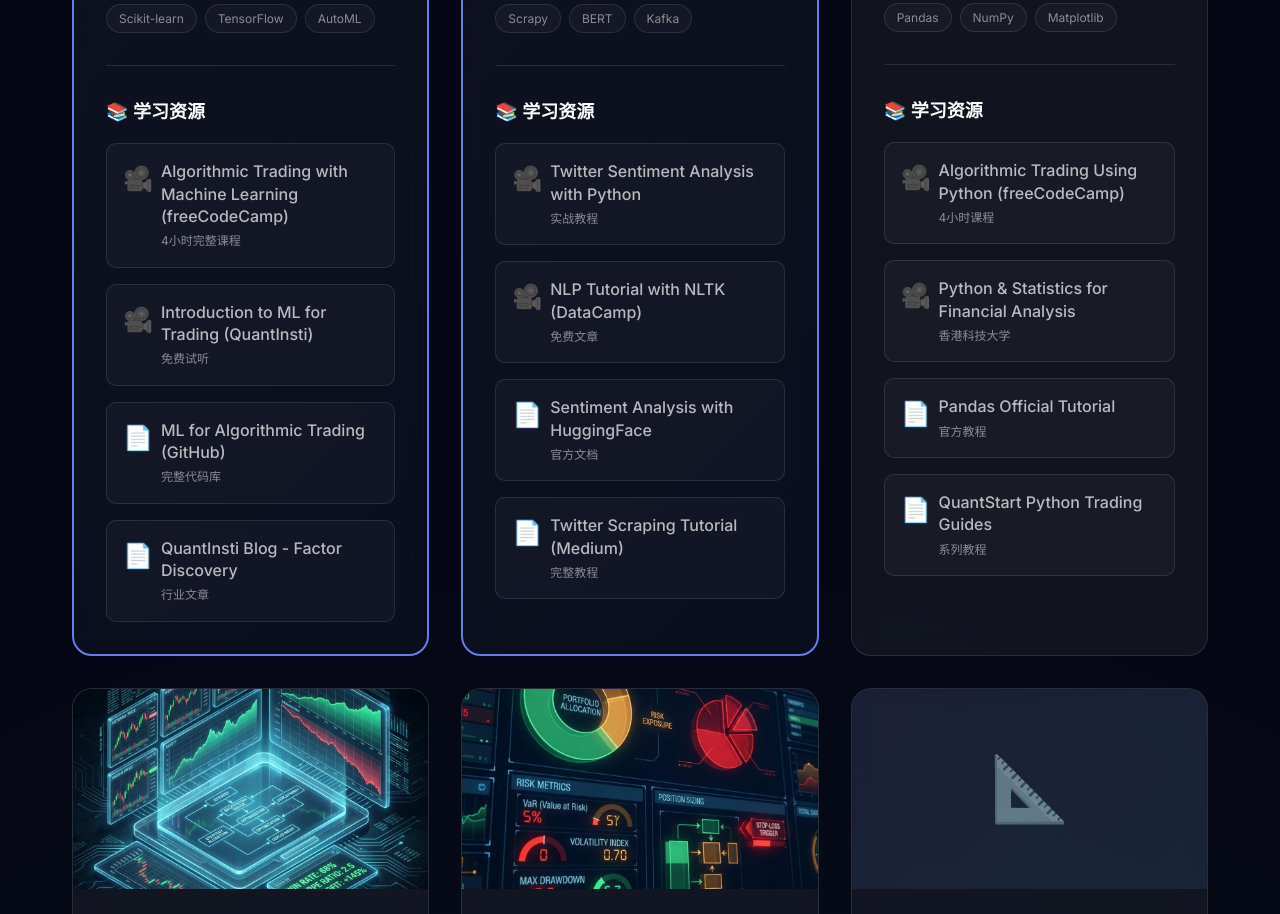
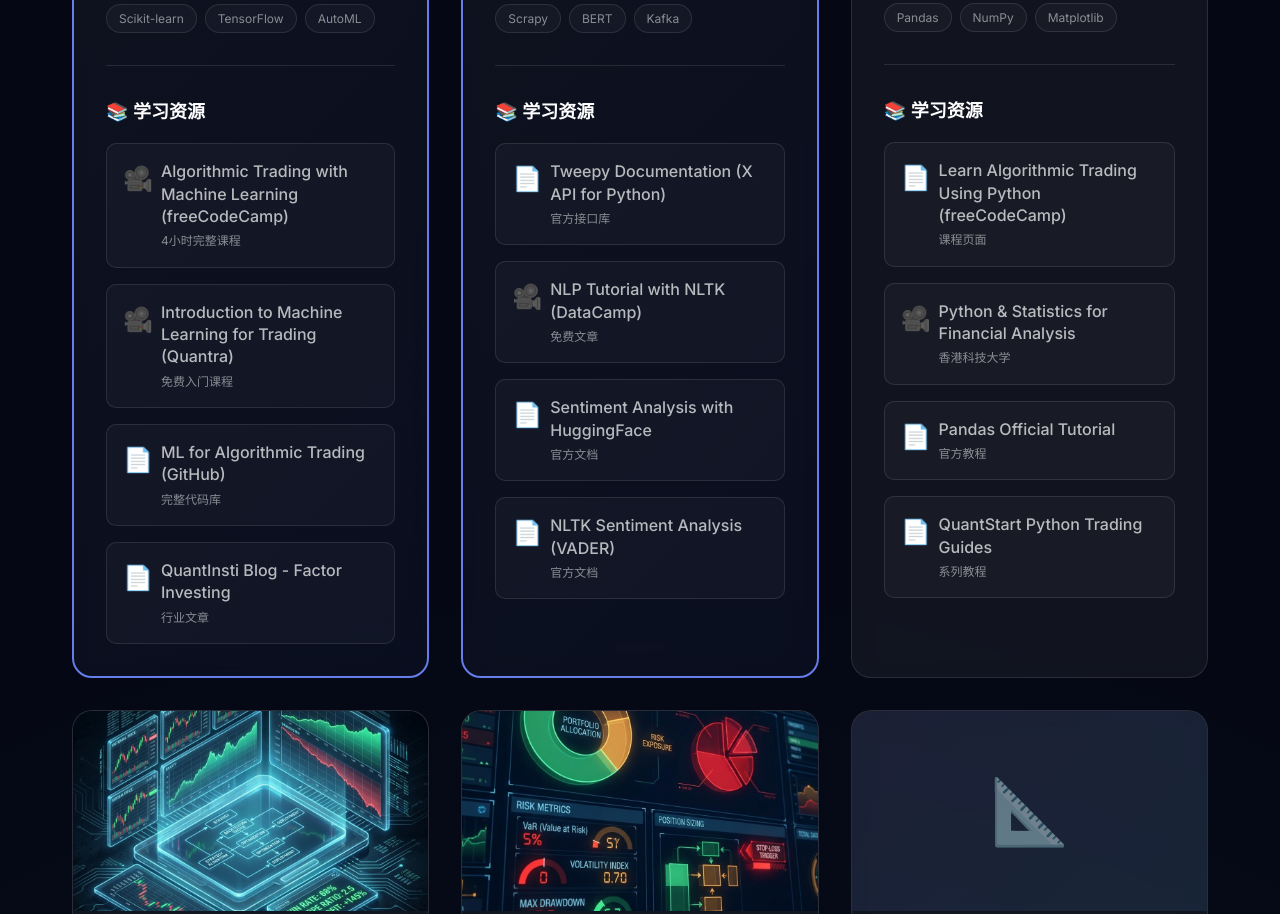
Before and after one commit to kayzenline/quant-learning-web, a plain HTML site: page index.html in a window 1280 px wide. Shown: the part 4527-5441 px from the top of the page. Drawn offline with Linux system fonts and the light colour scheme.

Commit message:
Update website content

```diff
--- a/index.html
+++ b/index.html
@@ -264,10 +264,10 @@
                   <div class="resource-item video">
                     <span class="resource-icon">🎥</span>
                     <div class="resource-info">
-                      <a href="https://www.coursera.org/learn/introduction-to-machine-learning-for-trading" target="_blank" rel="noopener noreferrer">
-                        Introduction to ML for Trading (QuantInsti)
+                      <a href="https://quantra.quantinsti.com/course/introduction-to-machine-learning-for-trading" target="_blank" rel="noopener noreferrer">
+                        Introduction to Machine Learning for Trading (Quantra)
                       </a>
-                      <span class="resource-meta">免费试听</span>
+                      <span class="resource-meta">免费入门课程</span>
                     </div>
                   </div>
                   <div class="resource-item doc">
@@ -282,8 +282,8 @@
                   <div class="resource-item doc">
                     <span class="resource-icon">📄</span>
                     <div class="resource-info">
-                      <a href="https://www.quantinsti.com/blog" target="_blank" rel="noopener noreferrer">
-                        QuantInsti Blog - Factor Discovery
+                      <a href="https://blog.quantinsti.com/factor-investing/" target="_blank" rel="noopener noreferrer">
+                        QuantInsti Blog - Factor Investing
                       </a>
                       <span class="resource-meta">行业文章</span>
                     </div>
@@ -323,13 +323,13 @@
               <div class="learning-resources">
                 <h4 class="resources-title">📚 学习资源</h4>
                 <div class="resources-grid">
-                  <div class="resource-item video">
-                    <span class="resource-icon">🎥</span>
+                  <div class="resource-item doc">
+                    <span class="resource-icon">📄</span>
                     <div class="resource-info">
-                      <a href="https://www.youtube.com/watch?v=NSrpTpvKRVY" target="_blank" rel="noopener noreferrer">
-                        Twitter Sentiment Analysis with Python
+                      <a href="https://docs.tweepy.org/en/stable/" target="_blank" rel="noopener noreferrer">
+                        Tweepy Documentation (X API for Python)
                       </a>
-                      <span class="resource-meta">实战教程</span>
+                      <span class="resource-meta">官方接口库</span>
                     </div>
                   </div>
                   <div class="resource-item video">
@@ -353,10 +353,10 @@
                   <div class="resource-item doc">
                     <span class="resource-icon">📄</span>
                     <div class="resource-info">
-                      <a href="https://medium.com/analytics-vidhya/twitter-sentiment-analysis-using-python-and-textblob-3b15d8c4fc71" target="_blank" rel="noopener noreferrer">
-                        Twitter Scraping Tutorial (Medium)
+                      <a href="https://www.nltk.org/howto/sentiment.html" target="_blank" rel="noopener noreferrer">
+                        NLTK Sentiment Analysis (VADER)
                       </a>
-                      <span class="resource-meta">完整教程</span>
+                      <span class="resource-meta">官方文档</span>
                     </div>
                   </div>
                 </div>
@@ -391,19 +391,19 @@
               <div class="learning-resources">
                 <h4 class="resources-title">📚 学习资源</h4>
                 <div class="resources-grid">
-                  <div class="resource-item video">
-                    <span class="resource-icon">🎥</span>
+                  <div class="resource-item doc">
+                    <span class="resource-icon">📄</span>
                     <div class="resource-info">
-                      <a href="https://www.youtube.com/watch?v=PKKj8h6jNgk" target="_blank" rel="noopener noreferrer">
-                        Algorithmic Trading Using Python (freeCodeCamp)
+                      <a href="https://www.freecodecamp.org/news/learn-algorithmic-trading-using-python/" target="_blank" rel="noopener noreferrer">
+                        Learn Algorithmic Trading Using Python (freeCodeCamp)
                       </a>
-                      <span class="resource-meta">4小时课程</span>
+                      <span class="resource-meta">课程页面</span>
                     </div>
                   </div>
                   <div class="resource-item video">
                     <span class="resource-icon">🎥</span>
                     <div class="resource-info">
-                      <a href="https://www.coursera.org/learn/python-and-statistics-for-financial-analysis" target="_blank" rel="noopener noreferrer">
+                      <a href="https://www.coursera.org/learn/python-statistics-financial-analysis" target="_blank" rel="noopener noreferrer">
                         Python & Statistics for Financial Analysis
                       </a>
                       <span class="resource-meta">香港科技大学</span>
@@ -459,13 +459,13 @@
               <div class="learning-resources">
                 <h4 class="resources-title">📚 学习资源</h4>
                 <div class="resources-grid">
-                  <div class="resource-item video">
-                    <span class="resource-icon">🎥</span>
+                  <div class="resource-item doc">
+                    <span class="resource-icon">📄</span>
                     <div class="resource-info">
-                      <a href="https://www.youtube.com/watch?v=sDUv-1GFnLw" target="_blank" rel="noopener noreferrer">
-                        Backtesting Trading Strategies with Python
+                      <a href="https://www.backtrader.com/docu/quickstart/quickstart/" target="_blank" rel="noopener noreferrer">
+                        Backtrader Quickstart Guide
                       </a>
-                      <span class="resource-meta">Backtrader教程</span>
+                      <span class="resource-meta">官方入门</span>
                     </div>
                   </div>
                   <div class="resource-item video">
@@ -554,7 +554,7 @@
                   <div class="resource-item doc">
                     <span class="resource-icon">📄</span>
                     <div class="resource-info">
-                      <a href="https://github.com/robertmartin8/PyPortfolioOpt" target="_blank" rel="noopener noreferrer">
+                      <a href="https://github.com/PyPortfolio/PyPortfolioOpt" target="_blank" rel="noopener noreferrer">
                         PyPortfolioOpt Library
                       </a>
                       <span class="resource-meta">Python库</span>
```
Also changed, not shown: 1 other file.
